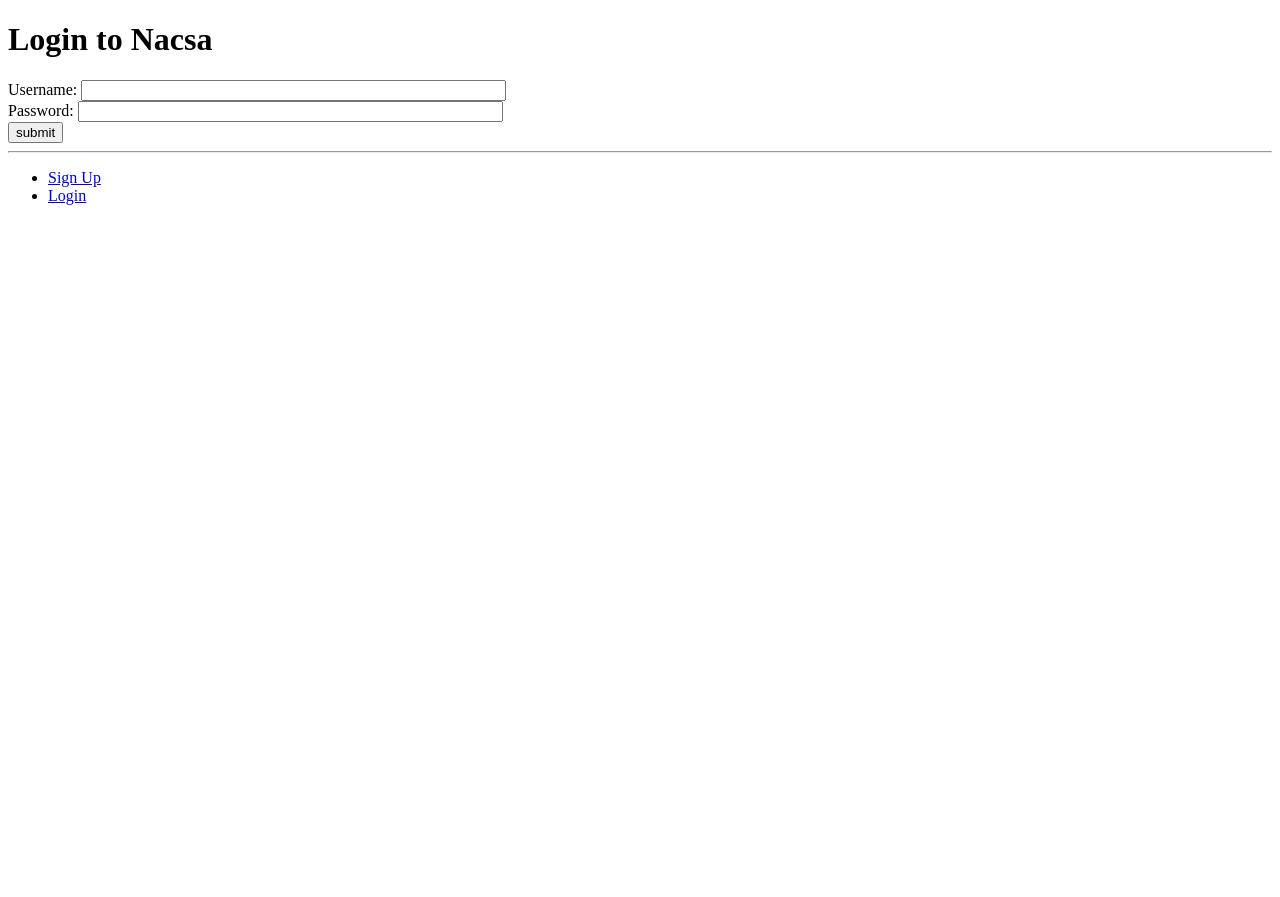
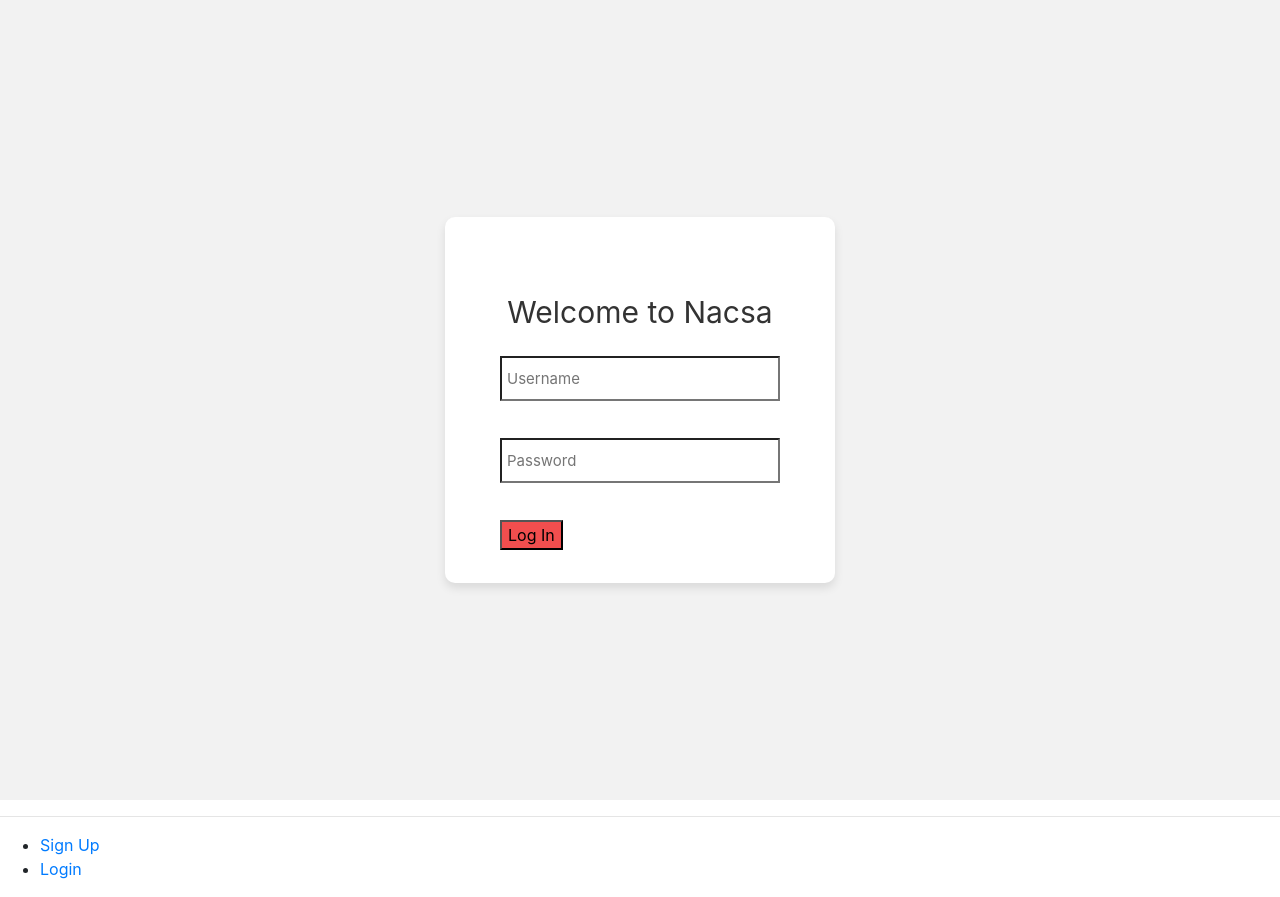
Before and after one commit to duchungvu/servex, a Django app: page /login/ in a window 1280 px wide. Before the commit the page ends 205 px from the top, so only its background shows below. Run offline with Django 3.2, Linux system fonts and the light colour scheme; some libraries are stand-ins or nearby versions.

Commit message:
Add a bit CSS

```diff
--- /dev/null
+++ b/posts/static/posts/main.css
@@ -0,0 +1,68 @@
+.limiter {
+    width: 100%;
+    margin: 0 auto;
+}
+
+.container-login100 {
+    width: 100%;
+    min-height: 100vh;
+    display: -webkit-box;
+    display: -webkit-flex;
+    display: -moz-box;
+    display: -ms-flexbox;
+    display: flex;
+    flex-wrap: wrap;
+    justify-content: center;
+    align-items: center;
+    padding: 15px;
+    background: #f2f2f2;
+}
+
+.wrap-login100 {
+    width: 390px;
+    background: #fff;
+    border-radius: 10px;
+    overflow: hidden;
+    padding: 77px 55px 33px 55px;
+
+    box-shadow: 0 5px 10px 0px rgba(0, 0, 0, 0.1);
+    -moz-box-shadow: 0 5px 10px 0px rgba(0, 0, 0, 0.1);
+    -webkit-box-shadow: 0 5px 10px 0px rgba(0, 0, 0, 0.1);
+    -o-box-shadow: 0 5px 10px 0px rgba(0, 0, 0, 0.1);
+    -ms-box-shadow: 0 5px 10px 0px rgba(0, 0, 0, 0.1);
+}
+
+.login100-form {
+    width: 100%;
+}
+
+.login100-form-title {
+    display: block;
+    font-size: 30px;
+    color: #333333;
+    line-height: 1.2;
+    text-align: center;
+}
+
+.wrap-input100 {
+    width: 100%;
+    position: relative;
+    /* border-bottom: 2px solid #adadad; */
+    margin-bottom: 37px;
+}
+
+.input100 {
+    font-size: 15px;
+    color: #555555;
+    line-height: 1.2;
+
+    display: block;
+    width: 100%;
+    height: 45px;
+    background: transparent;
+    padding: 0 5px;
+}
+
+.p-b-26 {
+    padding-bottom: 26px;
+}
--- a/posts/templates/base.html
+++ b/posts/templates/base.html
@@ -9,6 +9,9 @@
                 Not Another CS App
             {% endblock %}
         </title>
+        <link rel="stylesheet" type="text/css" href="{% static 'posts/main.css' %}">
+        <link rel="stylesheet" href="https://stackpath.bootstrapcdn.com/bootstrap/4.4.1/css/bootstrap.min.css" integrity="sha384-Vkoo8x4CGsO3+Hhxv8T/Q5PaXtkKtu6ug5TOeNV6gBiFeWPGFN9MuhOf23Q9Ifjh" crossorigin="anonymous">
+        <script src="https://stackpath.bootstrapcdn.com/bootstrap/4.4.1/js/bootstrap.min.js" integrity="sha384-wfSDF2E50Y2D1uUdj0O3uMBJnjuUD4Ih7YwaYd1iqfktj0Uod8GCExl3Og8ifwB6" crossorigin="anonymous"></script>
     <body>
         <div>
             {% block body_block %}
--- a/posts/templates/users/login.html
+++ b/posts/templates/users/login.html
@@ -6,13 +6,23 @@
 {% endblock %}
 
 {% block body_block %}
-<h1>Login to Nacsa</h1>
-<form id="login_form" method="post" action="{% url 'login' %}">
-    {% csrf_token %}
-    Username: <input type="text" name="username" value="" size="50" />
-    <br />
-    Password: <input type="password" name="password" value="" size="50" />
-    <br />
-    <input type="submit" value="submit" />
-</form>
+<div class="limiter">
+    <div class="container-login100">
+        <div class="wrap-login100">
+            <form id="login_form" method="post" action="{% url 'login' %}">
+                <span class="login100-form-title p-b-26">
+                    Welcome to Nacsa
+                </span>
+                {% csrf_token %}
+                <div class="wrap-input100">
+                    <input class="input100" type="text" name="username" size="50" placeholder="Username"/>
+                </div>
+                <div class="wrap-input100">
+                    <input class="input100" type="password" name="password" size="50" placeholder="Password"/>
+                </div>
+                <input style="background-color:#f14e4e" type="submit" value="Log In">
+            </form>
+        </div>
+    </div>
+</div>
 {% endblock %}
--- a/posts/views.py
+++ b/posts/views.py
@@ -6,6 +6,7 @@ from django.contrib.auth.mixins import LoginRequiredMixin
 from django.urls import reverse, reverse_lazy
 from django.views import generic
 from .models import Post, UserProfile, Application
+from django.contrib.auth.decorators import login_required
 
 # Create your views here.
 def index(request):
@@ -78,7 +79,7 @@ class PostView(generic.DetailView):
     model = Post
     template_name = "posts/post.html"
 
-
+# @login_required
 class PostListView(generic.ListView):
     template_name = 'posts/post-list.html'
     context_object_name = 'post_list'
```
